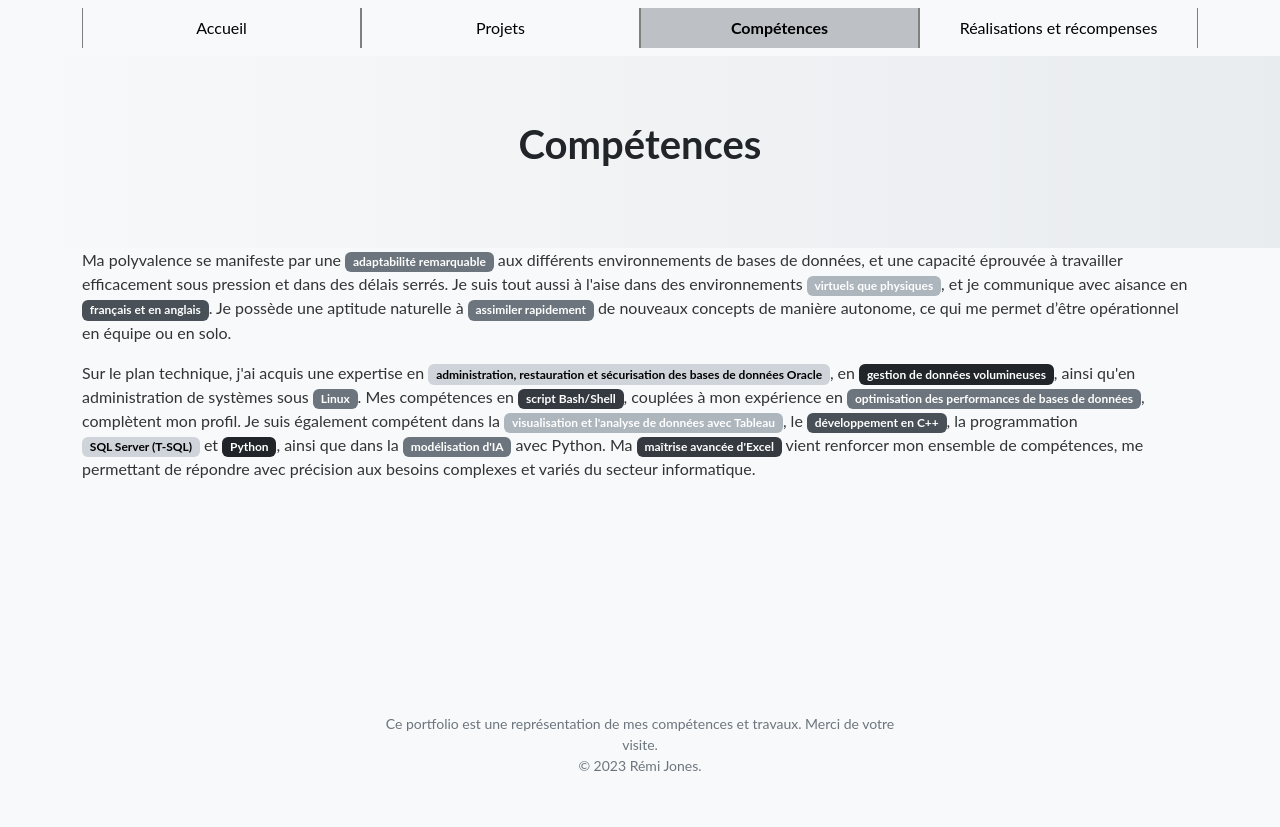
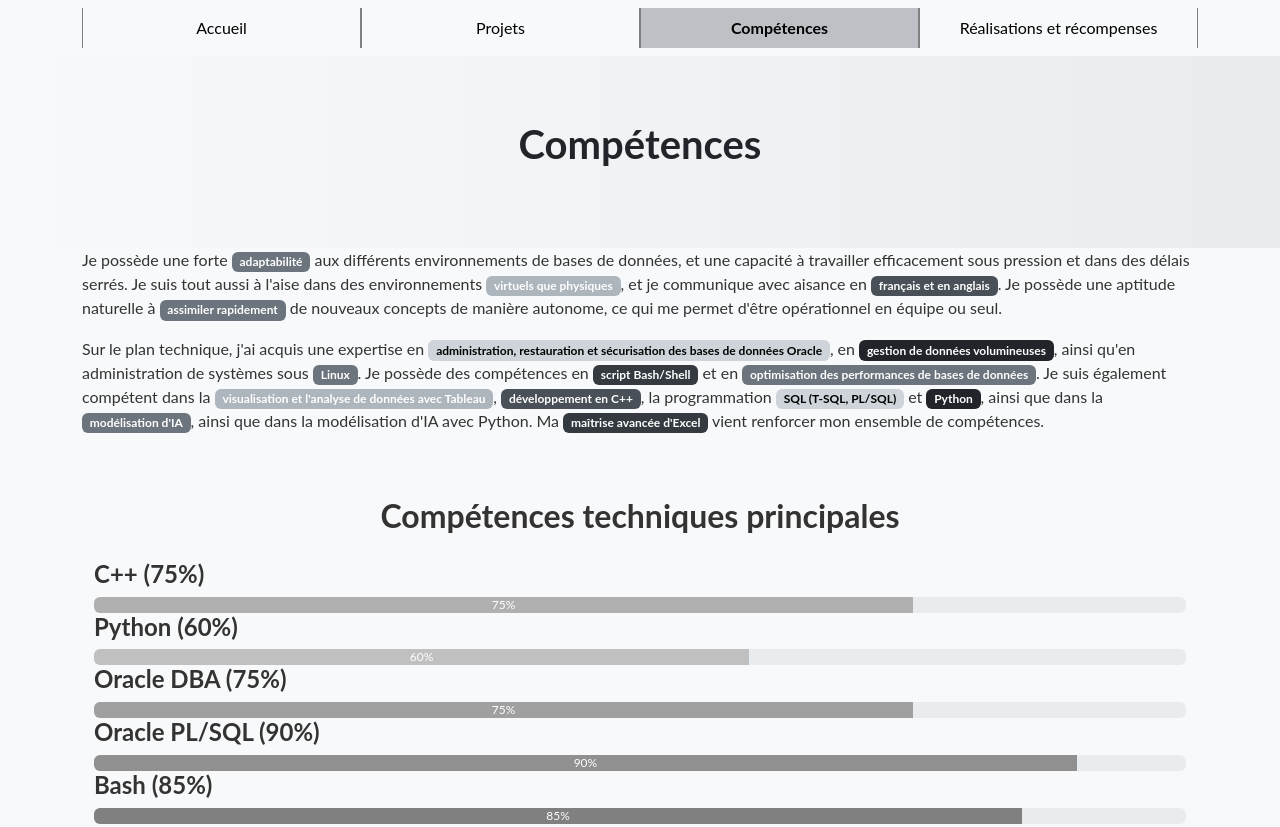
Before and after one commit to remi-jones/portfolio, a plain HTML site: page competences.html in a window 1280 px wide. Shown: the top 827 px of the page. Before the commit the page ends 800 px from the top, so only its background shows below. Drawn offline with Linux system fonts and the light colour scheme.

Commit message:
corrections de fautes, ajoute de progress bars a la page de competences, changements du style d'ecriture, placer les fichiers css dans un folder

```diff
--- a/competences.html
+++ b/competences.html
@@ -14,8 +14,8 @@
     <meta name="msapplication-TileColor" content="#da532c">
     <meta name="theme-color" content="#ffffff">
     <!-- Core theme CSS (includes Bootstrap)-->
-    <link href="styles.css" rel="stylesheet" />
-    <link href="portfolio.css" rel="stylesheet" />
+    <link href="css/styles.css" rel="stylesheet" />
+    <link href="css/portfolio.css" rel="stylesheet" />
 </head>
 
 <body class="competences_body">
@@ -52,38 +52,73 @@
                 <div class="row">
                     <div class="col-lg-12">
                         <p>
-                            Ma polyvalence se manifeste par une <span class="badge bg-success">adaptabilité
-                                remarquable</span> aux différents environnements de bases de données, et une capacité
-                            éprouvée à travailler efficacement sous pression et dans des délais serrés. Je suis tout
-                            aussi à
-                            l'aise dans des environnements <span class="badge bg-primary">virtuels que physiques</span>,
-                            et
-                            je communique avec aisance en <span class="badge bg-secondary">français et en
-                                anglais</span>. Je
-                            possède une aptitude naturelle à <span class="badge bg-warning">assimiler rapidement</span>
-                            de
-                            nouveaux concepts de manière autonome, ce qui me permet d’être opérationnel en équipe ou en
-                            solo.
+                            Je possède une forte <span class="badge bg-success">adaptabilité</span> aux différents
+                            environnements de bases de données, et une
+                            capacité à travailler efficacement sous pression et dans des délais serrés. Je suis tout
+                            aussi à l'aise dans des environnements <span class="badge bg-primary">virtuels que
+                                physiques</span>, et je communique avec aisance
+                            en <span class="badge bg-secondary">français et en
+                                anglais</span>. Je possède une aptitude naturelle à <span
+                                class="badge bg-warning">assimiler rapidement</span> de
+                            nouveaux concepts de manière autonome, ce qui me permet d'être opérationnel en équipe ou
+                            seul.
                         </p>
                         <p>
                             Sur le plan technique, j'ai acquis une expertise en <span
                                 class="badge bg-info">administration,
                                 restauration et sécurisation des bases de données Oracle</span>, en <span
-                                class="badge bg-dark">gestion de données volumineuses</span>, ainsi qu'en administration
-                            de
-                            systèmes sous <span class="badge bg-success">Linux</span>. Mes compétences en <span
-                                class="badge bg-danger">script Bash/Shell</span>, couplées à mon expérience en <span
-                                class="badge bg-warning">optimisation des performances de bases de données</span>,
-                            complètent mon profil. Je suis également compétent dans la <span
-                                class="badge bg-primary">visualisation et l'analyse de données avec Tableau</span>, le
+                                class="badge bg-dark">gestion de données volumineuses</span>, ainsi qu'en
+                            administration de systèmes sous <span class="badge bg-success">Linux</span>.
+                            Je possède des compétences en <span class="badge bg-danger">script Bash/Shell</span> et en
+                            <span class="badge bg-warning">optimisation des performances de bases de données</span>.
+                            Je suis également compétent dans la
+                            <span class="badge bg-primary">visualisation et l'analyse de données avec Tableau</span>,
                             <span class="badge bg-secondary">développement en C++</span>, la programmation <span
-                                class="badge bg-info">SQL Server (T-SQL)</span> et <span
+                                class="badge bg-info">SQL (T-SQL, PL/SQL)</span> et <span
                                 class="badge bg-dark">Python</span>, ainsi que dans la <span
-                                class="badge bg-success">modélisation d'IA</span> avec Python. Ma <span
-                                class="badge bg-danger">maîtrise avancée d'Excel</span> vient renforcer mon ensemble de
-                            compétences, me permettant de répondre avec précision aux besoins complexes et variés du
-                            secteur
-                            informatique.
+                                class="badge bg-success">modélisation d'IA</span>, ainsi que dans la modélisation d'IA
+                            avec Python.
+                            Ma <span class="badge bg-danger">maîtrise avancée d'Excel</span> vient renforcer mon
+                            ensemble de compétences.
+
+                        </p>
+                        <br>
+                        <br>
+                        <div class="competences_center">
+                            <h2>Compétences techniques principales</h2>
+                        </div>
+                        <p>
+                        <div class="container mt-3">
+                            <!-- C++ Progress Bar -->
+                            <h4>C++ (75%)</h4>
+                            <div class="progress">
+                                <div class="progress-bar cpp-bar" style="width:75%">75%</div>
+                            </div>
+
+                            <!-- Python Progress Bar -->
+                            <h4>Python (60%)</h4>
+                            <div class="progress">
+                                <div class="progress-bar python-bar" style="width:60%">60%</div>
+                            </div>
+
+                            <!-- Oracle DBA Progress Bar -->
+                            <h4>Oracle DBA (75%)</h4>
+                            <div class="progress">
+                                <div class="progress-bar oracle-dba-bar" style="width:75%">75%</div>
+                            </div>
+
+                            <!-- Oracle PL/SQL Progress Bar -->
+                            <h4>Oracle PL/SQL (90%)</h4>
+                            <div class="progress">
+                                <div class="progress-bar plsql-bar" style="width:90%">90%</div>
+                            </div>
+
+                            <!-- Bash Progress Bar -->
+                            <h4>Bash (85%)</h4>
+                            <div class="progress">
+                                <div class="progress-bar bash-bar" style="width:85%">85%</div>
+                            </div>
+                        </div>
                         </p>
 
                     </div>
--- a/portfolio.css
+++ b/css/portfolio.css
@@ -120,6 +120,36 @@ header.header_competences {
 .header_competences h1 {
     color: #212529;
     margin-bottom: 1rem;
+}
+
+.competences_center {
+    display: flex;
+    justify-content: center;
+    align-items: center;
+}
+/* Modification des couleurs des progress bar */
+.progress-bar {
+    background-color: #e0e0e0;
+}
+
+.cpp-bar {
+    background-color: #b0b0b0;
+}
+
+.python-bar {
+    background-color: #c0c0c0;
+}
+
+.oracle-dba-bar {
+    background-color: #a0a0a0;
+}
+
+.plsql-bar {
+    background-color: #909090;
+}
+
+.bash-bar {
+    background-color: #808080;
 }
 
 /* Modification des couleurs des badges */
```
Also changed, not shown: index.html (+2 -4 lines), project1.html (+7 -10 lines), project2.html (+11 -15 lines), project3.html (+11 -16 lines), realisations.html (+2 -2 lines), css/styles.css (renamed from styles.css).
